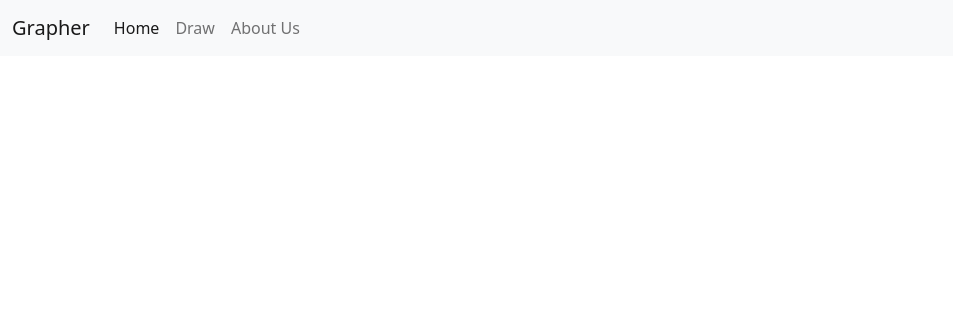
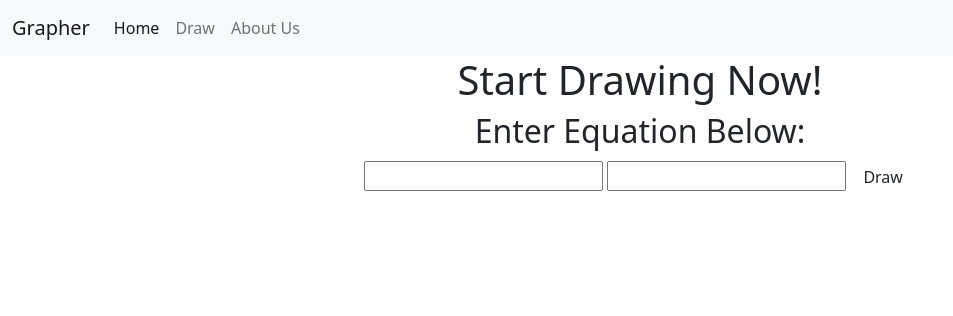
Before and after one commit to YalTheWebDev/GraphDrawer, a Flask app: page /draw in a window 1280 px wide. Shown: the top 316 px of the page, without its empty margins (0-953 px from the left). Run offline with Flask 2, Linux system fonts and the light colour scheme.

Commit message:
Initialize Commit

```diff
--- a/app.py
+++ b/app.py
@@ -1,8 +1,11 @@
-from flask import Flask
+import io
+from flask import Flask, request, Response
 from flask_sqlalchemy import SQLAlchemy
 from datetime import datetime
 from flask.templating import render_template
-import matplotlib.pyplot as plt
+from matplotlib.backends.backend_agg import FigureCanvasAgg as FigureCanvas
+from matplotlib.figure import Figure
+import numpy as np
 
 app = Flask(__name__)
 app.config['SQLALCHEMY_DATABASE_URI'] = 'sqlite:///graphs.db'
@@ -13,19 +16,33 @@
     GraphID =  db.Column(db.Integer, primary_key=True)
     GraphXValues = db.Column(db.String(200), nullable=False)
     GraphYValues = db.Column(db.String(200), nullable=False)
+    GraphURI = db.Column(db.String(20), nullable=False)
     GraphDate = db.Column(db.DateTime, default=datetime.utcnow)
 
     def __repr__(self):
         return "<Task %r>" % self.id
 
-
 @app.route('/')
 def home_page():
     return render_template('index.html')
 
-@app.route('/draw')
+@app.route('/draw', methods=['POST', 'GET'])
 def draw_page():
-    return render_template('draw.html')
+    def create_figure():
+        fig = Figure()
+        axis = fig.add_subplot(1, 1, 1)
+        xs = range(int(request.form['GraphXValues']))
+        ys = [np.sin(x) for x in xs]
+        axis.plot(xs, ys)
+        return fig
+
+    if request.method == 'POST':
+        fig = create_figure()
+        output = io.BytesIO()
+        FigureCanvas(fig).print_png(output)
+        return Response(output.getvalue(), mimetype='image/png')
+    else:
+        return render_template('draw.html')
 
 @app.route('/about')
 def about_page():
--- a/templates/draw.html
+++ b/templates/draw.html
@@ -1,14 +1,12 @@
 {% extends 'base.html' %}
-<!DOCTYPE html>
-<html lang="en">
-<head>
-    <meta charset="UTF-8">
-    <meta http-equiv="X-UA-Compatible" content="IE=edge">
-    <meta name="viewport" content="width=device-width, initial-scale=1.0">
-    <title>Draw</title>
-</head>
-<body>
-    {% block body %}
-    {% endblock %}
-</body>
-</html>
+{% block body %}
+    <div class="title">
+        <h1 id="title">Start Drawing Now!</h1>
+        <form action="/draw" method="POST">
+            <h2>Enter Equation Below:</h2>
+            <input type="text" name="GraphXValues" id="GraphXValues">
+            <input type="text" name="GraphYValues" id="GraphYValues">
+            <input type="submit" value="Draw" class="btn draw-btn">
+        </form>
+    </div>
+{% endblock %}
--- /dev/null
+++ b/templates/graph.html
@@ -0,0 +1,4 @@
+{% extends 'base.html' %}
+{% block body %}
+    <img src="{{ graph_path }}" alt="Your Graph">
+{% endblock %}
```
Also changed, not shown: templates/index.html (+0 -7 lines), static/images/user_graphs/graph1.png (added).
